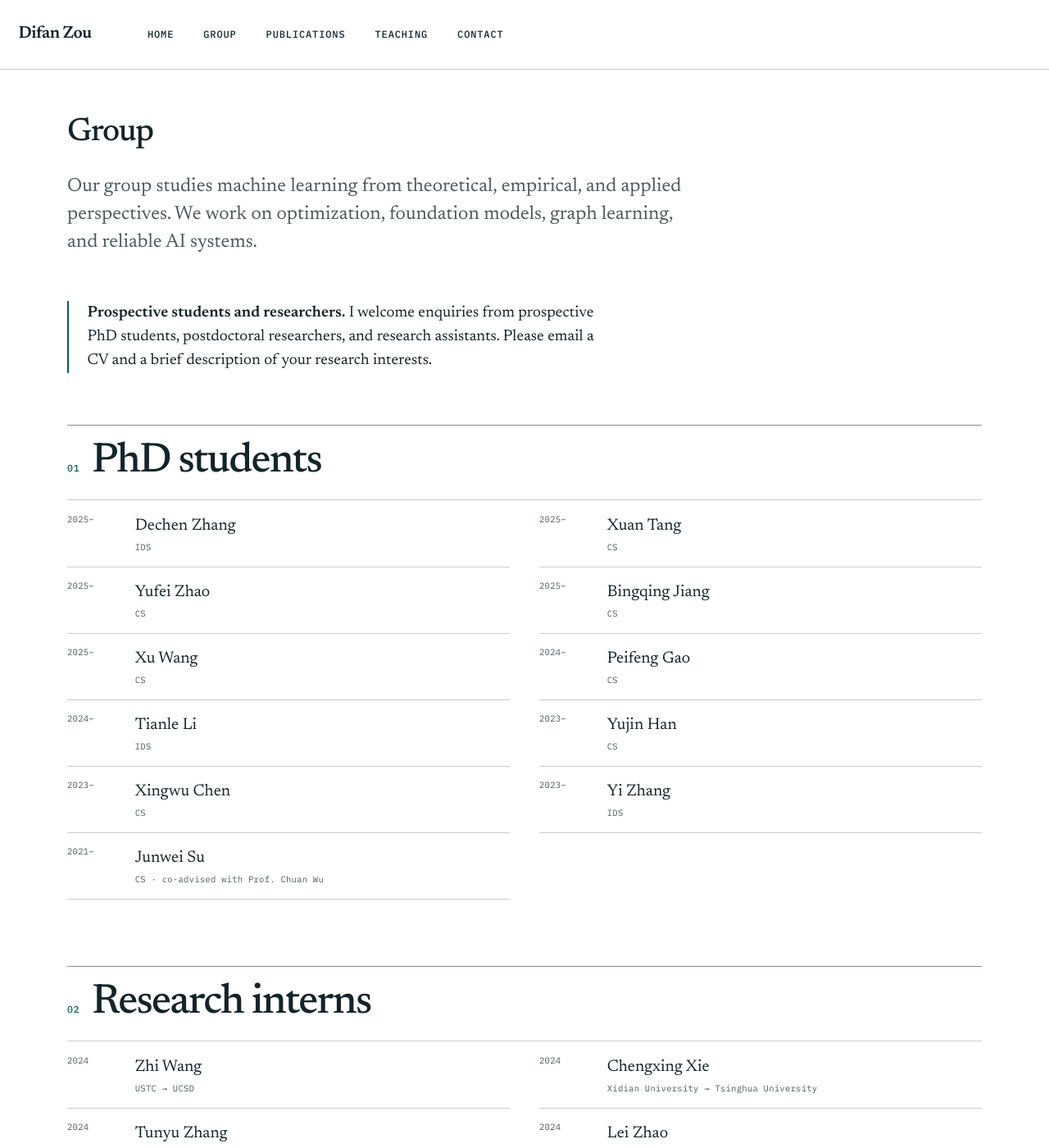
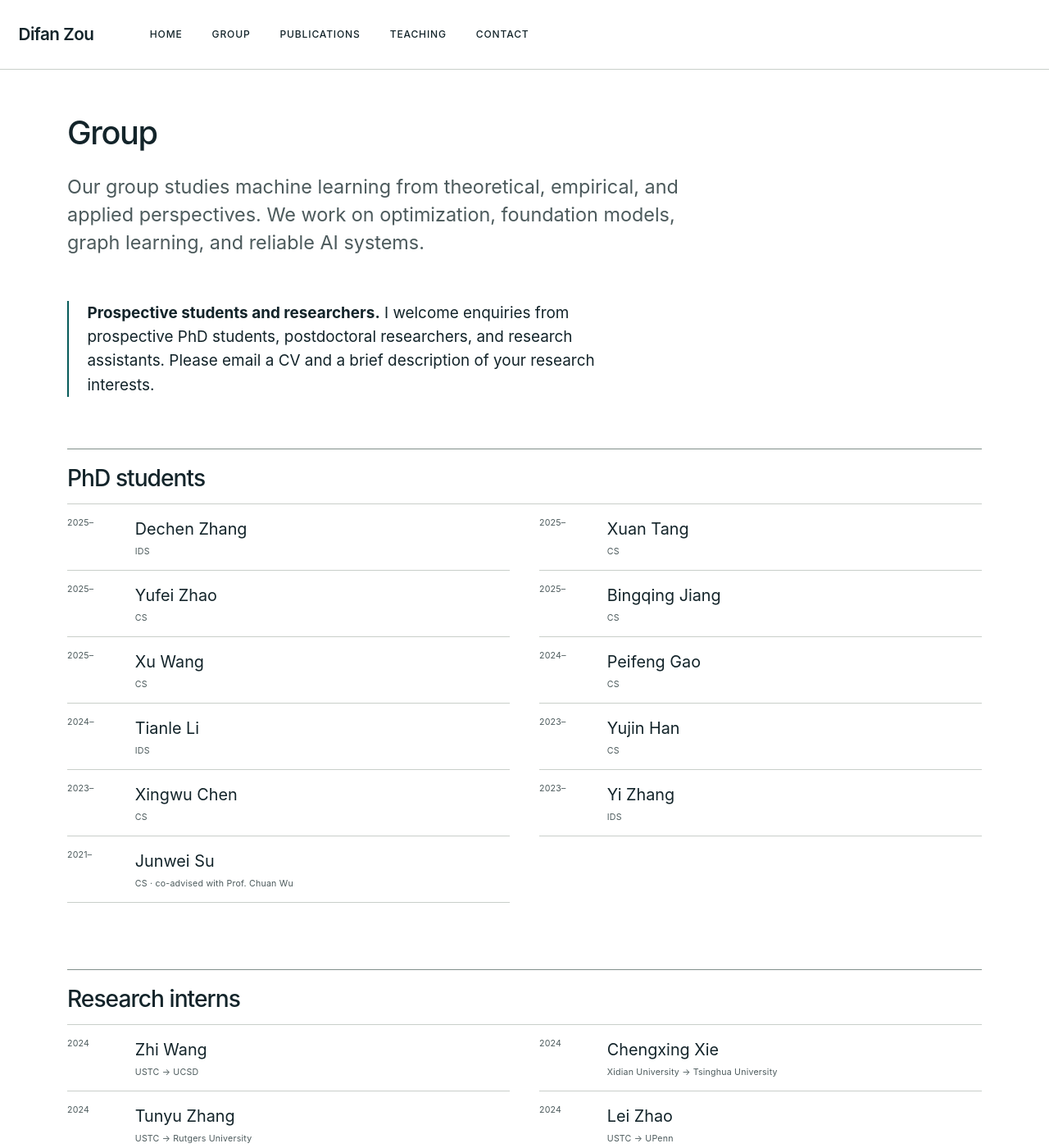
Before and after one commit to difanzou/difanzou.github.io, a Jekyll site: the page built from _pages/group.md, in a window 1280 px wide and 1400 px high. Shown: the whole window at 82% size. Built offline with Jekyll 4.4.1, drawn with Linux system fonts in a browser that asks for light colours.

Commit message:
Match typography and simplify group headings

```diff
--- a/_pages/group.md
+++ b/_pages/group.md
@@ -14,7 +14,6 @@
 
 <section class="people-section" aria-labelledby="phd-students">
   <div class="people-section__heading">
-    <p>01</p>
     <h2 id="phd-students">PhD students</h2>
   </div>
   <ol class="people-list">
@@ -34,7 +33,6 @@
 
 <section class="people-section" aria-labelledby="research-interns">
   <div class="people-section__heading">
-    <p>02</p>
     <h2 id="research-interns">Research interns</h2>
   </div>
   <ol class="people-list">
--- a/_sass/_home.scss
+++ b/_sass/_home.scss
@@ -12,8 +12,8 @@
   --rule-dark: #82908b;
   --accent: #075b5a;
   --accent-dark: #034544;
-  --serif: "Newsreader", Georgia, "Times New Roman", serif;
-  --mono: "IBM Plex Mono", "SFMono-Regular", Consolas, monospace;
+  --serif: -apple-system, ".SFNSText-Regular", "San Francisco", "Roboto", "Segoe UI", "Helvetica Neue", "Lucida Grande", Arial, sans-serif;
+  --mono: -apple-system, ".SFNSText-Regular", "San Francisco", "Roboto", "Segoe UI", "Helvetica Neue", "Lucida Grande", Arial, sans-serif;
 }
 
 html {
@@ -592,19 +592,12 @@
 }
 
 .people-section__heading {
-  display: flex;
-  gap: 0.8rem;
-  align-items: baseline;
-  margin-bottom: 1.1rem;
-
-  > p {
-    margin: 0;
-  }
+  margin-bottom: 0.85rem;
 
   h2 {
     margin: 0;
-    font-size: clamp(2rem, 4vw, 3rem);
-    line-height: 1;
+    font-size: clamp(1.3rem, 2.2vw, 1.7rem);
+    line-height: 1.1;
   }
 }
 
--- a/assets/css/main.scss
+++ b/assets/css/main.scss
@@ -1,7 +1,5 @@
 ---
 ---
-
-@import url("https://fonts.googleapis.com/css2?family=IBM+Plex+Mono:wght@400;500&family=Newsreader:opsz,wght@6..72,400;6..72,500;6..72,600&display=swap");
 
 /*
  *    Minimal Mistakes Jekyll Theme
```
